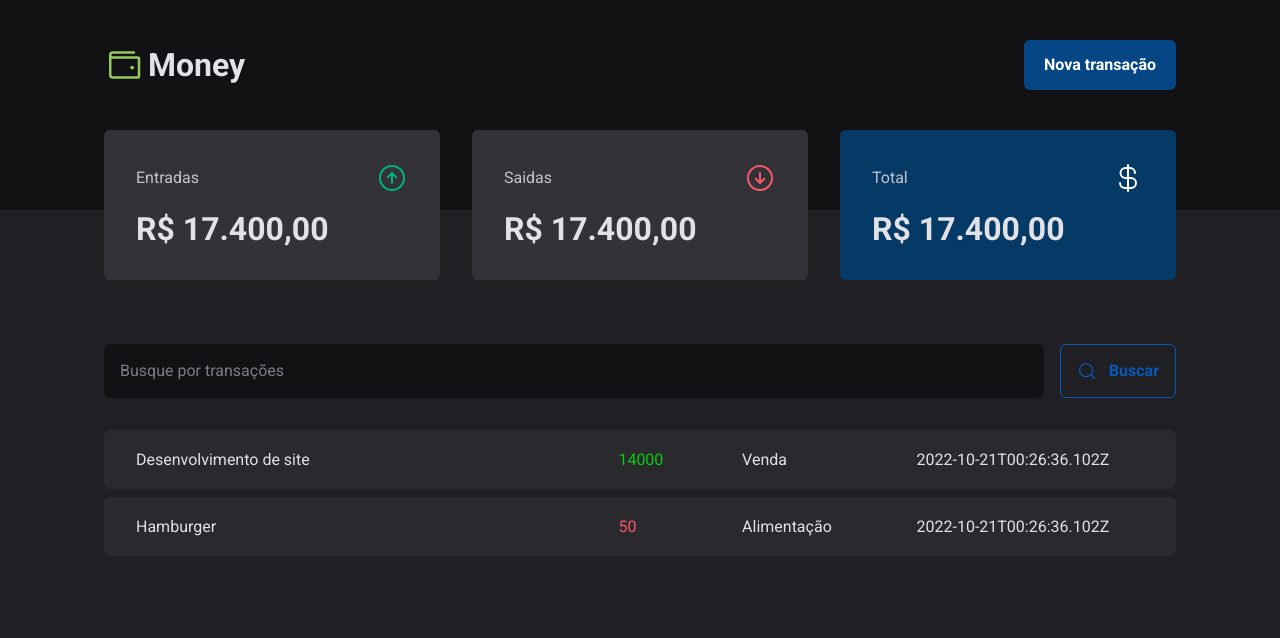
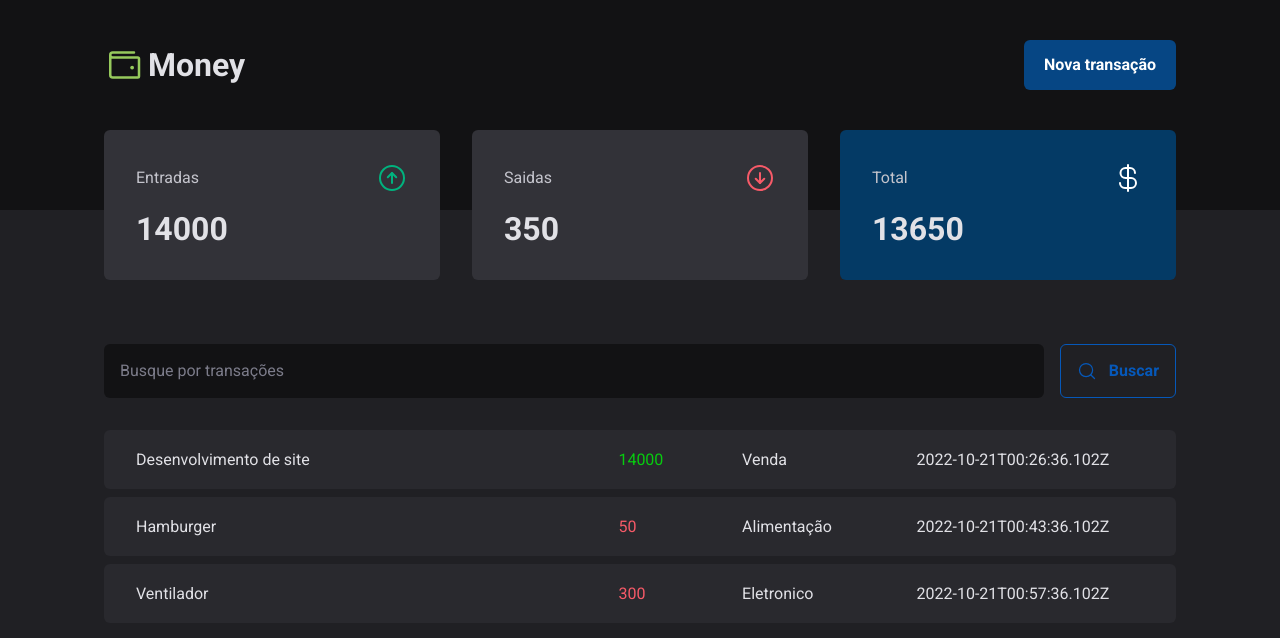
Before and after one commit to IgorGuariroba/money, a React (Vite) app: page / in a window 1280 px wide. Shown: the top 638 px of the page. Built offline with nearby package versions, Linux system fonts and the light colour scheme; data requests are answered from the project's data file.

Commit message:
Calcular o total

```diff
--- a/src/components/Summary/index.tsx
+++ b/src/components/Summary/index.tsx
@@ -7,6 +7,25 @@ export function Summary(){
 
   const {transactions} = useContext(TransactionsContext)
 
+  const summry = transactions.reduce(
+    (acc, trasaction) => {
+
+      if(trasaction.type === 'income'){
+        acc.income += trasaction.price
+        acc.total += trasaction.price
+      }else {
+        acc.outcome += trasaction.price
+        acc.total -= trasaction.price
+      }
+
+      return acc
+    },
+     {
+      income: 0,
+       outcome: 0,
+        total: 0
+      })
+
   return (
     <SummaryContainer>
       <SummaryCard>
@@ -15,7 +34,7 @@ export function Summary(){
           <ArrowCircleUp size={32} color='#00b37e'/>
         </header>
 
-        <strong>R$ 17.400,00</strong>
+        <strong>{summry.income}</strong>
       </SummaryCard>
 
       <SummaryCard>
@@ -24,7 +43,7 @@ export function Summary(){
           <ArrowCircleDown size={32} color='#f75a68'/>
         </header>
 
-        <strong>R$ 17.400,00</strong>
+        <strong>{summry.outcome}</strong>
       </SummaryCard>
 
       <SummaryCard variant="green">
@@ -33,7 +52,7 @@ export function Summary(){
           <CurrencyDollar size={32} color='#fff'/>
         </header>
 
-        <strong>R$ 17.400,00</strong>
+        <strong>{summry.total}</strong>
       </SummaryCard>
     </SummaryContainer>
   )
--- a/test.json
+++ b/test.json
@@ -5,7 +5,7 @@
       "description": "Desenvolvimento de site",
       "type": "income",
       "category": "Venda",
-    "price": "14000",
+      "price": 14000,
       "created_at": "2022-10-21T00:26:36.102Z"
     },
     {
@@ -13,10 +13,16 @@
       "description": "Hamburger",
       "type": "outcome",
       "category": "Alimentação",
-    "price": "50",
-    "created_at": "2022-10-21T00:26:36.102Z"
+      "price": 50,
+      "created_at": "2022-10-21T00:43:36.102Z"
+    },
+    {
+      "id": 3,
+      "description": "Ventilador",
+      "type": "outcome",
+      "category": "Eletronico",
+      "price": 300,
+      "created_at": "2022-10-21T00:57:36.102Z"
     }
   ]
-
-
 }
```
Lines whose indentation alone changed are shown as unchanged.
